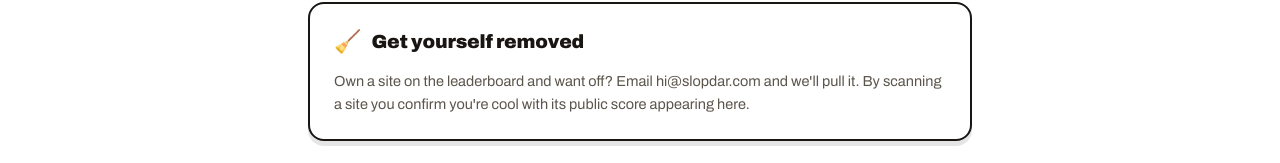
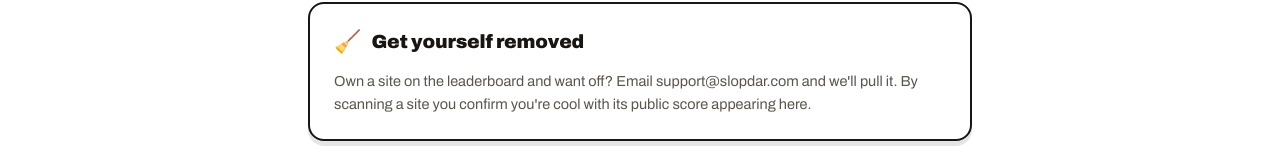
Before and after one commit to mukund1158/slopdar, a Next.js app: page /privacy in a window 1280 px wide. Shown: the part 778-941 px from the top of the page. Built offline with nearby package versions, Linux system fonts and the light colour scheme; no server answers.

Commit message:
Chore: update contact email to support@slopdar.com

```diff
--- a/src/app/about/page.tsx
+++ b/src/app/about/page.tsx
@@ -92,7 +92,7 @@ export default function AboutPage() {
 
         <div style={{ marginTop: 24, display: "flex", gap: 12, flexWrap: "wrap" }}>
           <Link href="/" className="h-brand" style={{ background: "var(--brand)", color: "#fff", border: "2px solid var(--ink)", borderRadius: 12, fontWeight: 900, fontSize: 15, padding: "14px 26px", textDecoration: "none", boxShadow: "0 5px 0 rgba(0,0,0,.14)" }}>Roast a site →</Link>
-          <a href="mailto:hi@slopdar.com" className="h-ink" style={{ display: "inline-flex", alignItems: "center", background: "var(--card)", color: "var(--ink)", border: "2px solid var(--ink)", borderRadius: 12, fontWeight: 800, fontSize: 15, padding: "14px 24px", textDecoration: "none", boxShadow: "0 5px 0 rgba(0,0,0,.1)" }}>Say hi ✉</a>
+          <a href="mailto:support@slopdar.com" className="h-ink" style={{ display: "inline-flex", alignItems: "center", background: "var(--card)", color: "var(--ink)", border: "2px solid var(--ink)", borderRadius: 12, fontWeight: 800, fontSize: 15, padding: "14px 24px", textDecoration: "none", boxShadow: "0 5px 0 rgba(0,0,0,.1)" }}>Say hi ✉</a>
           <a href="https://x.com/mukparekh" target="_blank" rel="noopener" className="h-ink" style={{ display: "inline-flex", alignItems: "center", background: "var(--card)", color: "var(--ink)", border: "2px solid var(--ink)", borderRadius: 12, fontWeight: 800, fontSize: 15, padding: "14px 24px", textDecoration: "none", boxShadow: "0 5px 0 rgba(0,0,0,.1)" }}>Follow @mukparekh</a>
         </div>
       </main>
--- a/src/app/privacy/page.tsx
+++ b/src/app/privacy/page.tsx
@@ -16,7 +16,7 @@ const SECTIONS: [string, string, string][] = [
   ["🔍", "What we collect", "When you scan a URL, we store that URL and its score so the leaderboard and “sites checked” counter work. We keep basic, anonymous analytics. We don't sell your data, and we don't run creepy ad trackers."],
   ["🌎", "Public URLs only", "Slopdar only looks at publicly available pages, the same HTML your browser sees. We don't log in, bypass paywalls, or touch anything behind authentication. Please don't paste private or internal links."],
   ["🙃", "It's a toy, not a verdict", "The Slop Score is automated, opinionated, and meant for fun. We detect signals, not proof. A high score means a site looks templated, not that no human ever touched it."],
-  ["🧹", "Get yourself removed", "Own a site on the leaderboard and want off? Email hi@slopdar.com and we'll pull it. By scanning a site you confirm you're cool with its public score appearing here."],
+  ["🧹", "Get yourself removed", "Own a site on the leaderboard and want off? Email support@slopdar.com and we'll pull it. By scanning a site you confirm you're cool with its public score appearing here."],
 ];
 
 export default function PrivacyPage() {
```
